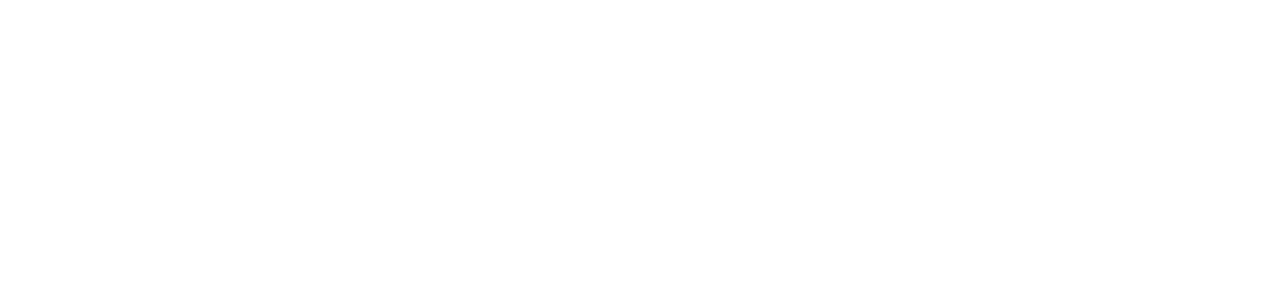
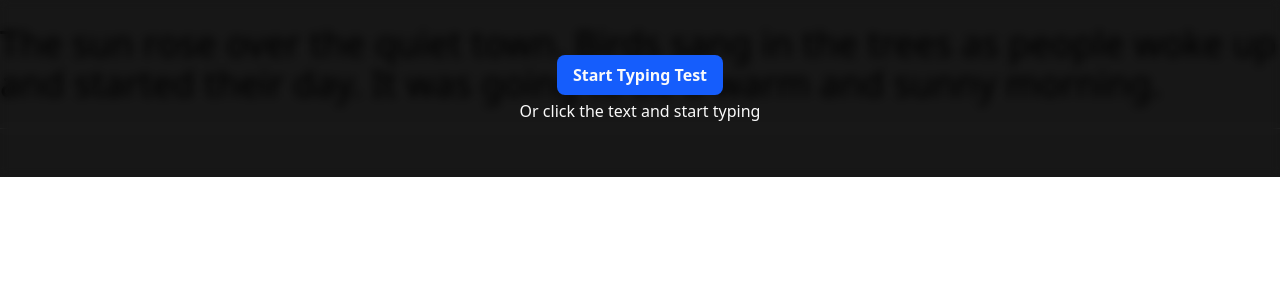
Before and after one commit to ZTanvir/fem-typing-speed-test, a React (Vite) app: page / in a window 1280 px wide. Shown: the top 300 px of the page. Built offline with nearby package versions, Linux system fonts and the light colour scheme.

Commit message:
add Test screen that display typing question based on test started or not

```diff
--- a/src/App.tsx
+++ b/src/App.tsx
@@ -1,7 +1,18 @@
+import { useState } from "react";
 import "./App.css";
+import TestScreen from "./components/TestScreen";
 
 function App() {
-  return <></>;
+  const [isTestRunning, setIsTestRunning] = useState(false);
+  return (
+    <div className="bg-neutral-900">
+      <TestScreen
+        isTestRunning={isTestRunning}
+        setIsTestRunning={setIsTestRunning}
+        question="The sun rose over the quiet town. Birds sang in the trees as people woke up and started their day. It was going to be a warm and sunny morning."
+      />
+    </div>
+  );
 }
 
 export default App;
--- /dev/null
+++ b/src/components/TestScreen.tsx
@@ -0,0 +1,43 @@
+import IconRestart from "../assets/images/icon-restart.svg";
+
+type TestScreenProps = {
+  question: string;
+  isTestRunning: boolean;
+  setIsTestRunning: React.Dispatch<React.SetStateAction<boolean>>;
+};
+const TestScreen = ({
+  question,
+  isTestRunning,
+  setIsTestRunning,
+}: TestScreenProps) => {
+  return (
+    <div className="relative">
+      {!isTestRunning && (
+        <div className="absolute z-1 flex h-full w-full flex-col items-center justify-center gap-1 backdrop-blur-[5px]">
+          <button
+            onClick={() => setIsTestRunning(true)}
+            className="rounded-lg bg-blue-600 px-4 py-2 font-bold text-neutral-50 hover:cursor-pointer"
+          >
+            Start Typing Test
+          </button>
+          <p className="text-center text-sm text-neutral-50 sm:text-base">
+            Or click the text and start typing
+          </p>
+        </div>
+      )}
+
+      <div className="py-4 text-2xl sm:py-6 sm:text-4xl">
+        {question}
+
+        <hr className="my-4 text-neutral-700 opacity-40 sm:my-6" />
+        {isTestRunning && (
+          <button className="mx-auto flex items-center gap-2 rounded-lg bg-neutral-700 px-3 py-2 text-lg text-white hover:cursor-pointer">
+            <span>Restart Test </span>
+            <img className="w-4" src={IconRestart} alt="Restart test" />
+          </button>
+        )}
+      </div>
+    </div>
+  );
+};
+export default TestScreen;
```
